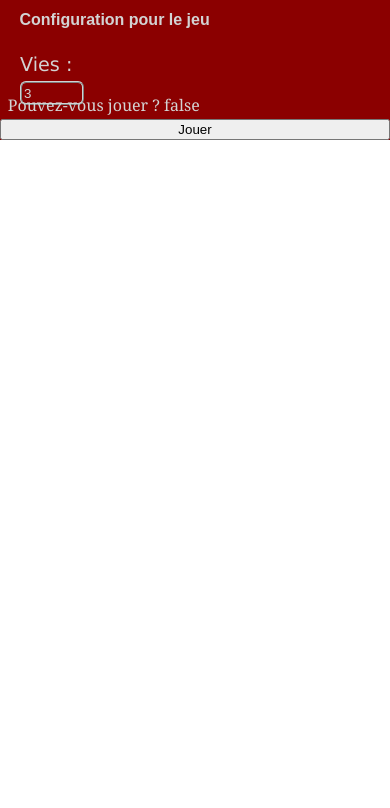
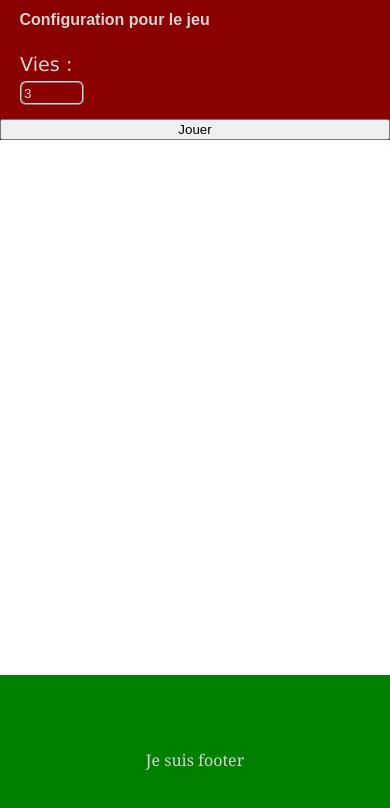
Before and after one commit to KevinCastel/react-educational-project, a React (Create React App) app: page / in a window 390 px wide. Shown: the top 808 px of the page. Built offline with nearby package versions, Linux system fonts and the light colour scheme.

Commit message:
amélioration de la responsivité et repositionnement basique de certains composants et éléments sur le grand écran

```diff
--- a/src/App.css
+++ b/src/App.css
@@ -7,18 +7,21 @@
 }
 /*thema from piktochart, see Hero's Journey*/
 
-body, #root, .App, .App-header {
+#root {
   margin: 0;
+  padding: 0;
   height: 100vh;
   width: 100vw;
-  position: absolute;
+  /* position: absolute;  */
 }
 
+body, .App-header{
+  overflow: hidden;
+}
+
+
+
 p{
-  display: flex;
-  position: absolute;
-  padding-top: 20%;
-  padding-left: 2%;
   font-family: Cambria, Cochin, Georgia, Times, 'Times New Roman', serif;
   color: var(--gray-hero-journey);
 }
@@ -28,7 +31,7 @@ p{
   flex-direction: column;
   margin: 0;
   top: 0;
-  position: fixed;
+  /* position: fixed; */
   width: 40%;
   height: 100%;
   background-color: var(--red-hero-journey);
@@ -74,6 +77,23 @@ h1{
   color: #D3D3D3;
 }
 
+.body-customized{
+  height: auto;
+  width: auto;
+  background-color: blue;
+}
+
+.App-footer{
+  position: fixed;
+  bottom: 0;
+  min-height: 50px;
+  height: 20%;
+  width: 100%;
+  background-color:green;
+  display: flex;
+  justify-content: center;
+  align-items: center;
+}
 
 @media only screen and (max-width:500px){
   .div_menu{
--- a/src/App.tsx
+++ b/src/App.tsx
@@ -21,8 +21,13 @@ function App() {
     <div className="App">
       <header className="App-header">
         {divManageGame}
-        <p>Pouvez-vous jouer ? {(is_playing.toString())}</p>
       </header>
+      <div className='body-customized'>
+
+      </div>
+      <div className='App-footer'>
+        <p>Je suis footer</p>
+      </div>
     </div>
   );
 }
```
